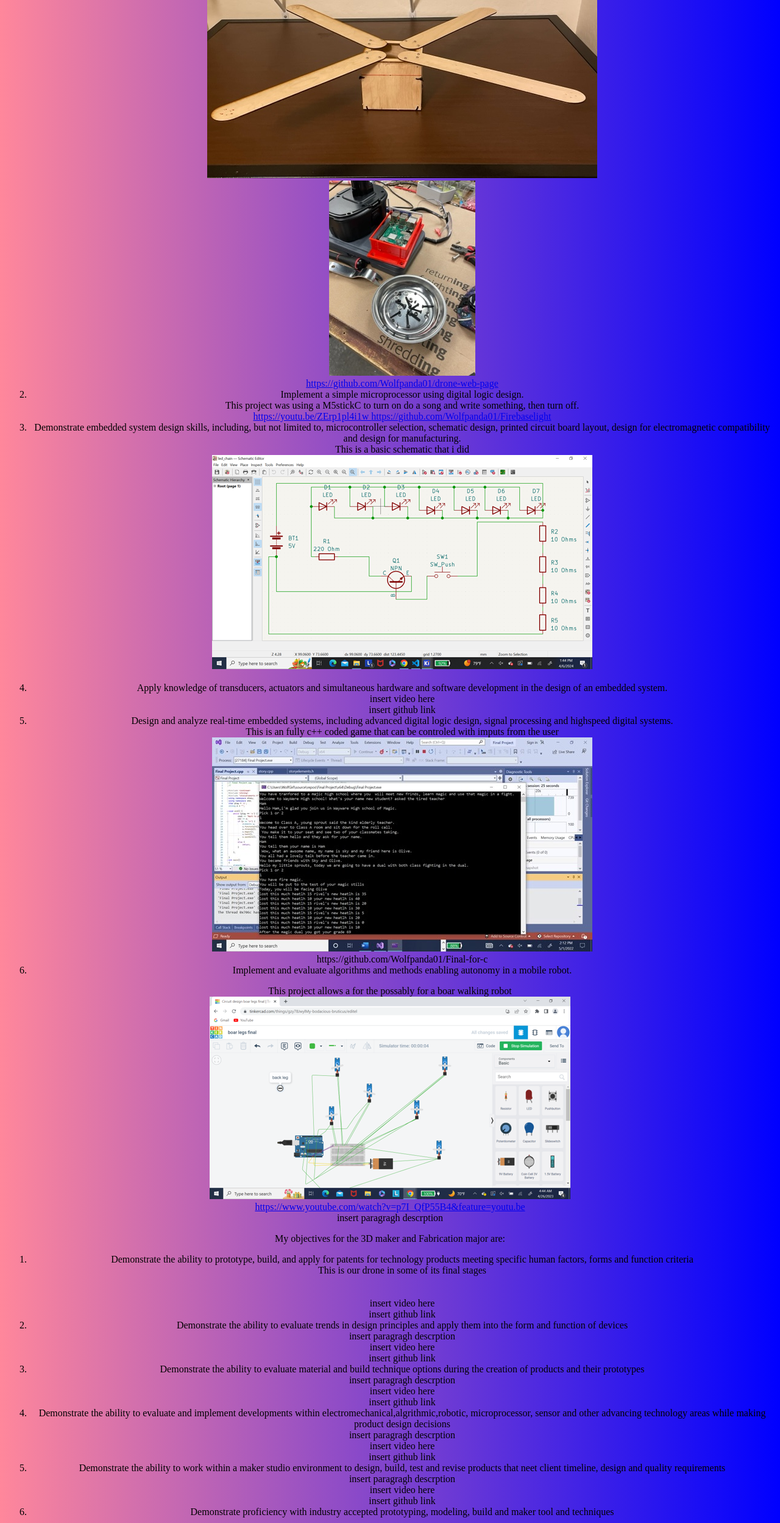
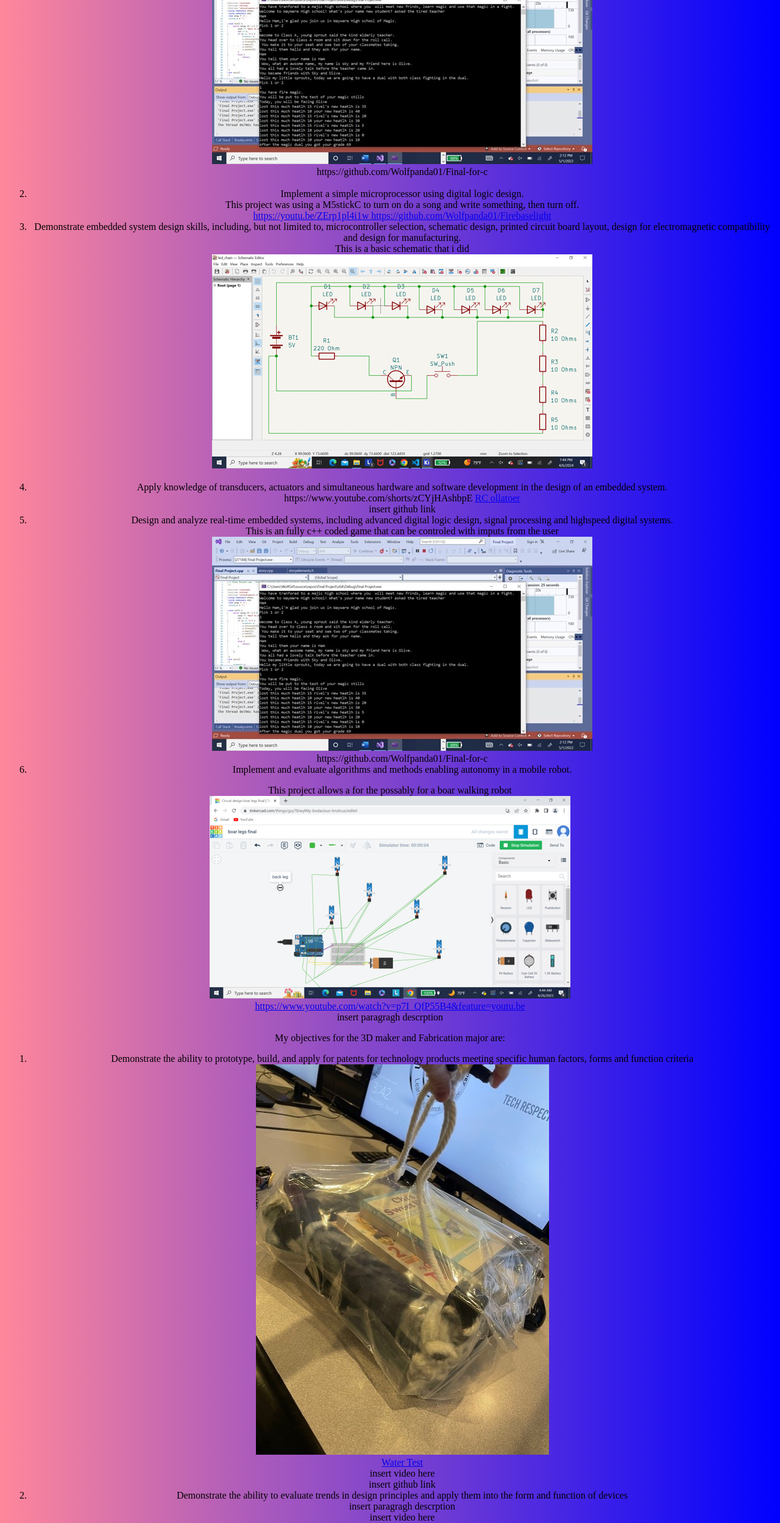
Before and after one commit to Wolfpanda01/Wolfpanda01.github.io, a plain HTML site: page borads page.html in a window 1280 px wide. Shown: the part 240-2737 px from the top of the page at 61% size. Drawn offline with Linux system fonts and the light colour scheme.

Commit message:
Add files via upload

```diff
--- a/borads page.html
+++ b/borads page.html
@@ -20,10 +20,10 @@
     <p>My objectives for the Robtics and Embedded System major are:   </p>
 
     <ol><li> Design and complete robotic and embedded systems solutions that apply to real-world situations and challenges.
-        <div>This is our drone in some of its final stages</div>
-        <div><img src="drone.jpg"></div>
-        <div><img src="part.jpg"></div>
-        <a href="https://github.com/Wolfpanda01/drone-web-page">https://github.com/Wolfpanda01/drone-web-page </a>
+        <div></div>
+        <div><img src="game.jpg"></div>
+        <div>https://github.com/Wolfpanda01/Final-for-c</div>
+        <div><img src=""></div>
         <li> Implement a simple microprocessor using digital logic design.</li>
         <div>This project was using a M5stickC to turn on do a song and write something, then turn off. </div>
         <a href="https://youtu.be/ZErp1pl4i1w">https://youtu.be/ZErp1pl4i1w </a>
@@ -35,7 +35,7 @@
         <div><img src=""></div>
         <li> Apply knowledge of transducers, actuators and simultaneous hardware and software development in the design of an
         embedded system.</li>
-        <div>insert video here</div>
+        https://www.youtube.com/shorts/zCYjHAshbpE <a href="        https://www.youtube.com/shorts/zCYjHAshbpE">RC ollatoer</a>
         <div>insert github link</div>
         <li> Design and analyze real-time embedded systems, including advanced digital logic design, signal processing and highspeed digital systems.</li>
         <div>This is an fully c++ coded game that can be controled with imputs from the user</div>
@@ -48,9 +48,9 @@
         <div>insert paragragh descrption</div>
         <p>My objectives for the 3D maker and Fabrication major are: </p>
 <ol><li> Demonstrate the ability to prototype, build, and apply for patents for technology products meeting specific human factors, forms and function criteria
-        <div>This is our drone in some of its final stages</div>
-        <div><img src=""></div>
-        <div><img src=""></div>
+        <div></div>
+        <div><img src="bookholder.jpg"></div>
+        <a href="https://www.youtube.com/shorts/XamIid94L34">Water Test</a>
         <div>insert video here</div>
         <div>insert github link</div>
         <li>Demonstrate the ability to evaluate trends in design principles and apply them into the form and function of devices</li>
@@ -67,8 +67,9 @@
         <div>insert github link</div>
         <li>Demonstrate the ability to work within a maker studio environment to design, build, test and revise products that neet client timeline, design and quality requirements</li>
         <div>insert paragragh descrption</div>
-        <div>insert video here</div>
-        <div>insert github link</div>
+       <div><img src="drone.jpg"></div>
+        <div><img src="part.jpg"></div>
+        <a href="https://github.com/Wolfpanda01/drone-web-page">https://github.com/Wolfpanda01/drone-web-page </a>
         <li>Demonstrate proficiency with industry accepted prototyping, modeling, build and maker tool and techniques</li></ol>
         <div>This was made in fistion 360</div>
         <div><img src="bre.png"></div>
```
